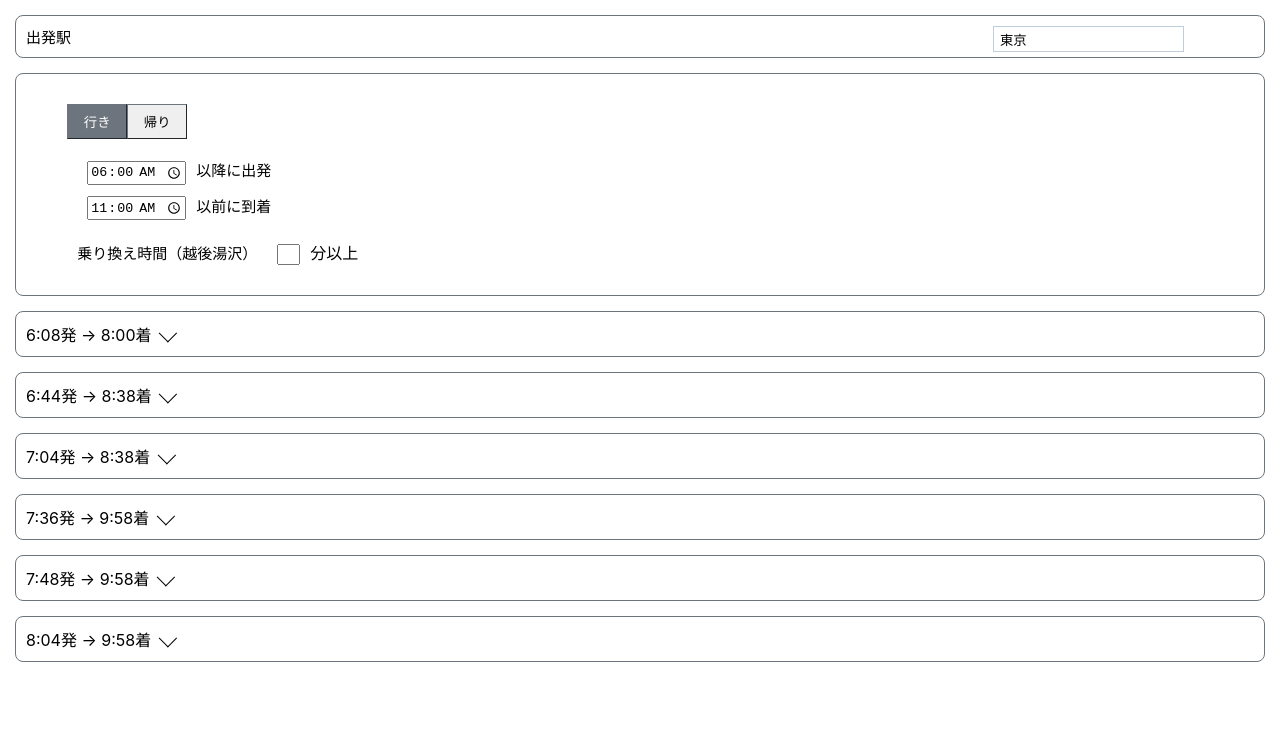
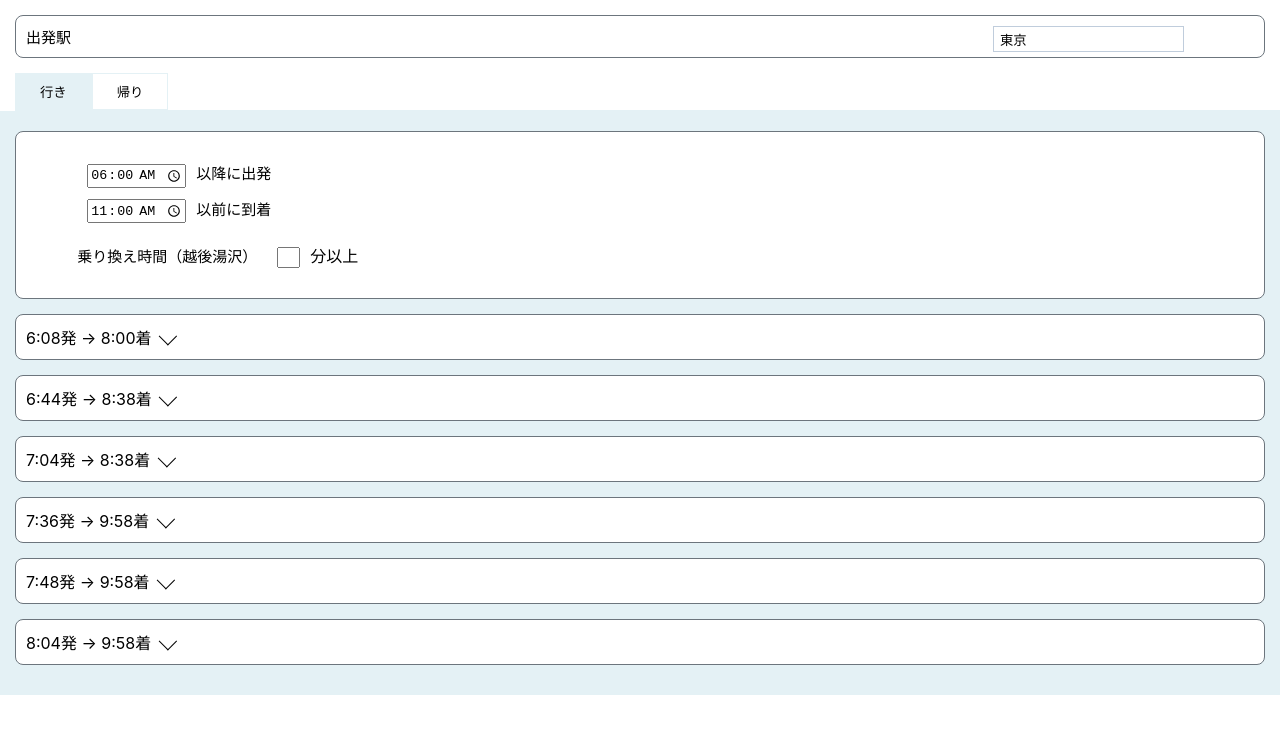
Before and after one commit to knogu/way2ski, a React (Create React App) app: page / in a window 1280 px wide. Shown: the top 734 px of the page. Built offline with nearby package versions, Linux system fonts and the light colour scheme; the HTML template or start-up script is replaced by a standard one.

Commit message:
Toggle toSki or not by tab

```diff
--- a/src/App.css
+++ b/src/App.css
@@ -33,6 +33,7 @@
 
 .trip-candidate {
   border: 1px solid #6C757D;
+  background-color: white;
   margin: 15px;
   border-radius: 8px;
 }
@@ -41,6 +42,7 @@
   border: 1px solid #6C757D;
   margin: 15px;
   border-radius: 8px;
+  background-color: white;
 }
 
 p {
@@ -68,9 +70,32 @@ input {
   width: 60px;
 }
 
-.active {
-  background-color: #6C757D;
-  color: white;
+button{
+  background-color: transparent;
+  border: none;
+  cursor: pointer;
+  outline: none;
+  padding: 0;
+  appearance: none;
+}
+
+.tab-container button {
+  padding: 8px 24px;
+}
+
+.tab-container .active {
+  border: 1px solid #e4f1f5;
+  background-color: #e4f1f5;
+}
+
+.tab-container .inactive {
+  border: 1px solid #e4f1f5;
+}
+
+.way-body {
+  background-color: #e4f1f5;
+  padding-top: 5px;
+  padding-bottom: 15px;
 }
 
 .summary button {
@@ -95,3 +120,8 @@ input {
 .summary .active {
   transform: translateY(25%) rotate(-45deg);
 }
+
+.tab-container {
+  border-bottom: 1px solid #e4f1f5;
+  margin-left: 15px;
+}
--- a/src/App.tsx
+++ b/src/App.tsx
@@ -7,12 +7,17 @@ import { PlaceDateQuery } from './components/PlaceDateQuery';
 
 const OneWay = (isChecked: boolean, handleClickToSki: ()=>void, handleClickHome: ()=>void, useTripCandidateRes: useTripCandidatesRes) => {
   return (
-    <>
+    <div className='way'>
+      <div className='tab-container'>
+        <button className={isChecked ? "active" : "inactive"} onClick={handleClickToSki}>行き</button>
+        <button className={isChecked ? "inactive" : "active"} onClick={handleClickHome}>帰り</button>
+      </div>
+
+      <div className='way-body'>
         <div className="detailed-query block">
             <div className='query-group'>
               <p className='query-key'>
-              <button className={isChecked ? "active" : "inactive"} onClick={handleClickToSki}>行き</button>
-              <button className={isChecked ? "inactive" : "active"} onClick={handleClickHome}>帰り</button>
+
               </p>
             </div>
             <QueryCmp query={useTripCandidateRes.query} setQuery={useTripCandidateRes.setQuery}/>
@@ -21,7 +26,8 @@ const OneWay = (isChecked: boolean, handleClickToSki: ()=>void, handleClickHome:
         <div className='results'>
             <TripCandidateList tripCandidateProps={useTripCandidateRes.tripCandidateList} />
         </div>
-    </>
+      </div>
+    </div>
   )
 }
 
```
Lines whose indentation alone changed are shown as unchanged.
